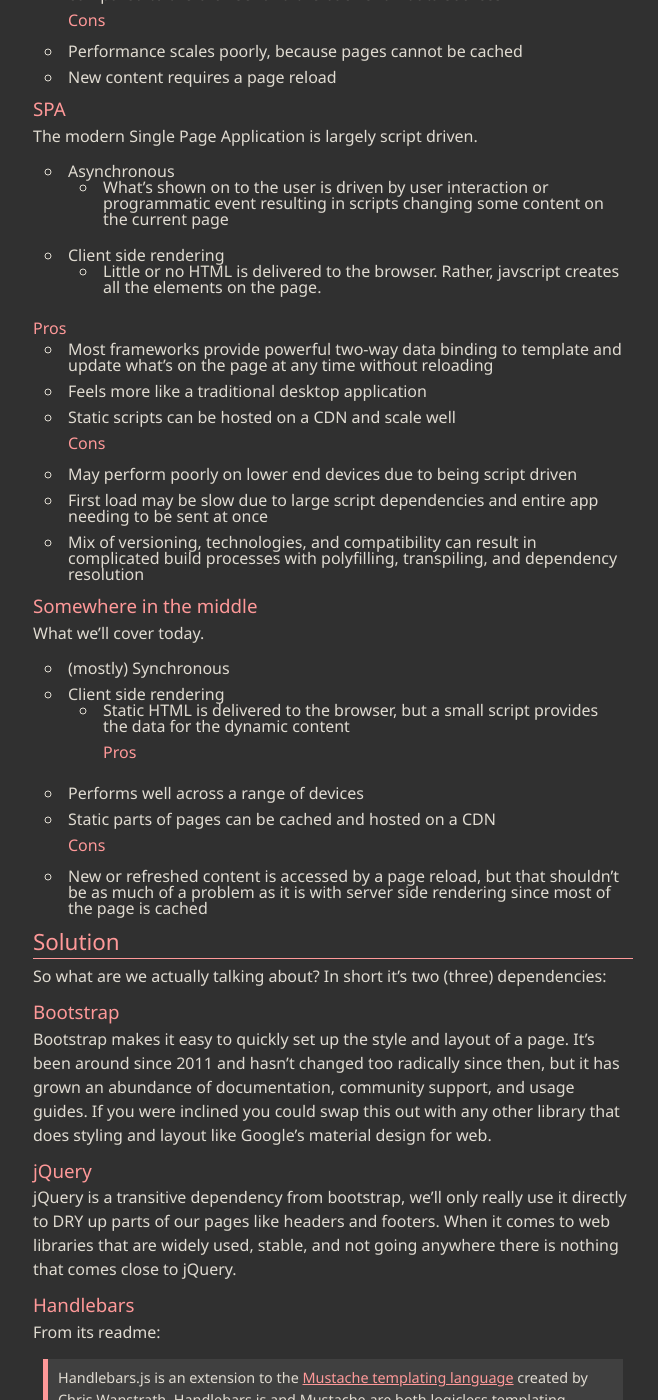
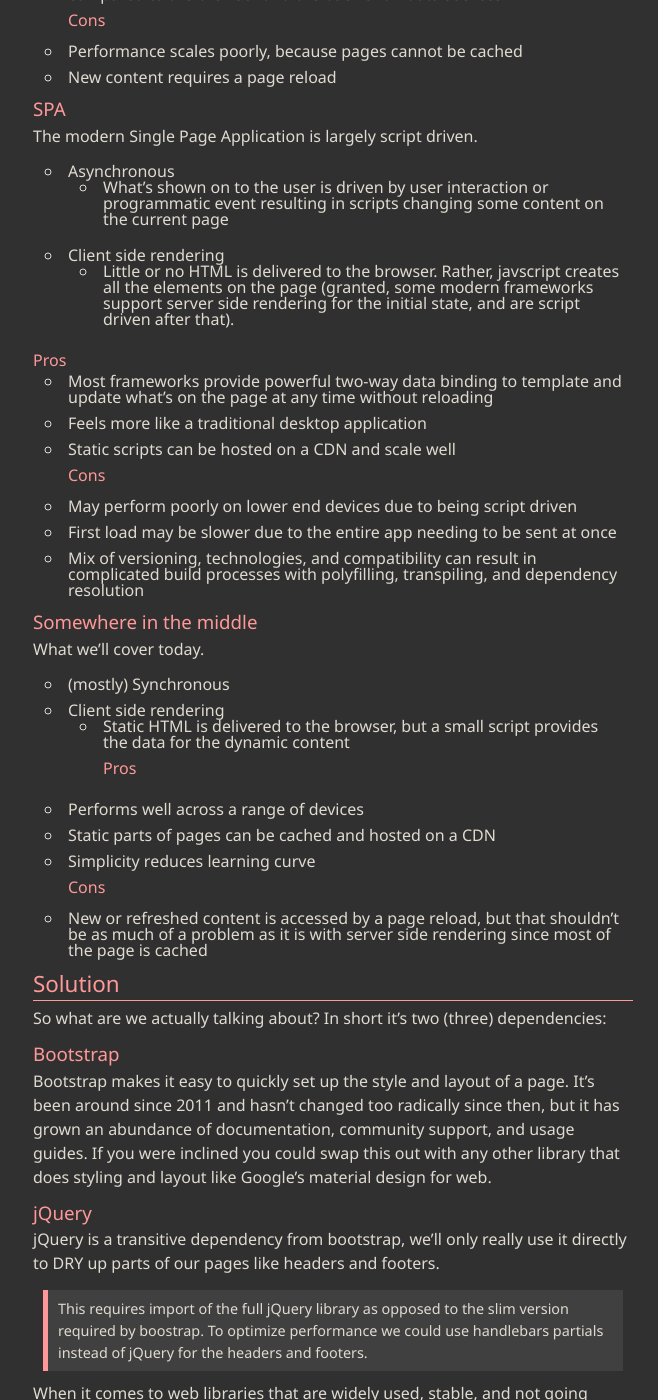
Before and after one commit to blackdoor/blog, a Jekyll site: the page built from _posts/2018-12-16-simple-front-end.md, in a window 1280 px wide and 1400 px high, scrolled down 992 px. Shown: the whole window, without its empty margins (307-965 px from the left). Built offline with Jekyll 4.4.1, drawn with Linux system fonts in a browser that asks for light colours; some of the changed text lies outside the part shown.

Commit message:
address comments

```diff
--- a/_posts/2018-12-16-simple-front-end.md
+++ b/_posts/2018-12-16-simple-front-end.md
@@ -39,7 +39,7 @@
 * Asynchronous
 	* What's shown on to the user is driven by user interaction or programmatic event resulting in scripts changing some content on the current page
 * Client side rendering
-	* Little or no HTML is delivered to the browser. Rather, javscript creates all the elements on the page.
+	* Little or no HTML is delivered to the browser. Rather, javscript creates all the elements on the page (granted, some modern frameworks support server side rendering for the initial state, and are script driven after that).
 
 #### Pros
 * Most frameworks provide powerful two-way data binding to template and update what's on the page at any time without reloading
@@ -47,7 +47,7 @@
 * Static scripts can be hosted on a CDN and scale well
 #### Cons
 * May perform poorly on lower end devices due to being script driven
-* First load may be slow due to large script dependencies and entire app needing to be sent at once
+* First load may be slower due to the entire app needing to be sent at once
 * Mix of versioning, technologies, and compatibility can result in complicated build processes with polyfilling, transpiling, and dependency resolution
 
 ### Somewhere in the middle
@@ -58,6 +58,7 @@
 #### Pros
 * Performs well across a range of devices
 * Static parts of pages can be cached and hosted on a CDN
+* Simplicity reduces learning curve
 #### Cons
 * New or refreshed content is accessed by a page reload, but that shouldn't be as much of a problem as it is with server side rendering since most of the page is cached
 
@@ -67,7 +68,10 @@
 ### Bootstrap
 Bootstrap makes it easy to quickly set up the style and layout of a page. It's been around since 2011 and hasn't changed too radically since then, but it has grown an abundance of documentation, community support, and usage guides. If you were inclined you could swap this out with any other library that does styling and layout like Google's material design for web.
 ### jQuery
-jQuery is a transitive dependency from bootstrap, we'll only really use it directly to DRY up parts of our pages like headers and footers. When it comes to web libraries that are widely used, stable, and not going anywhere there is nothing that comes close to jQuery.
+jQuery is a transitive dependency from bootstrap, we'll only really use it directly to DRY up parts of our pages like headers and footers.
+> This requires import of the full jQuery library as opposed to the slim version required by boostrap. To optimize performance we could use handlebars partials instead of jQuery for the headers and footers.
+
+When it comes to web libraries that are widely used, stable, and not going anywhere there is nothing that comes close to jQuery.
 ### Handlebars
 From its readme:
 > Handlebars.js is an extension to the [Mustache templating language](http://mustache.github.com/) created by Chris Wanstrath. Handlebars.js and Mustache are both logicless templating languages that keep the view and the code separated like we all know they should be.
```
Also changed, not shown: other parts of _posts/2018-12-16-simple-front-end.md (+1 -1 lines).
